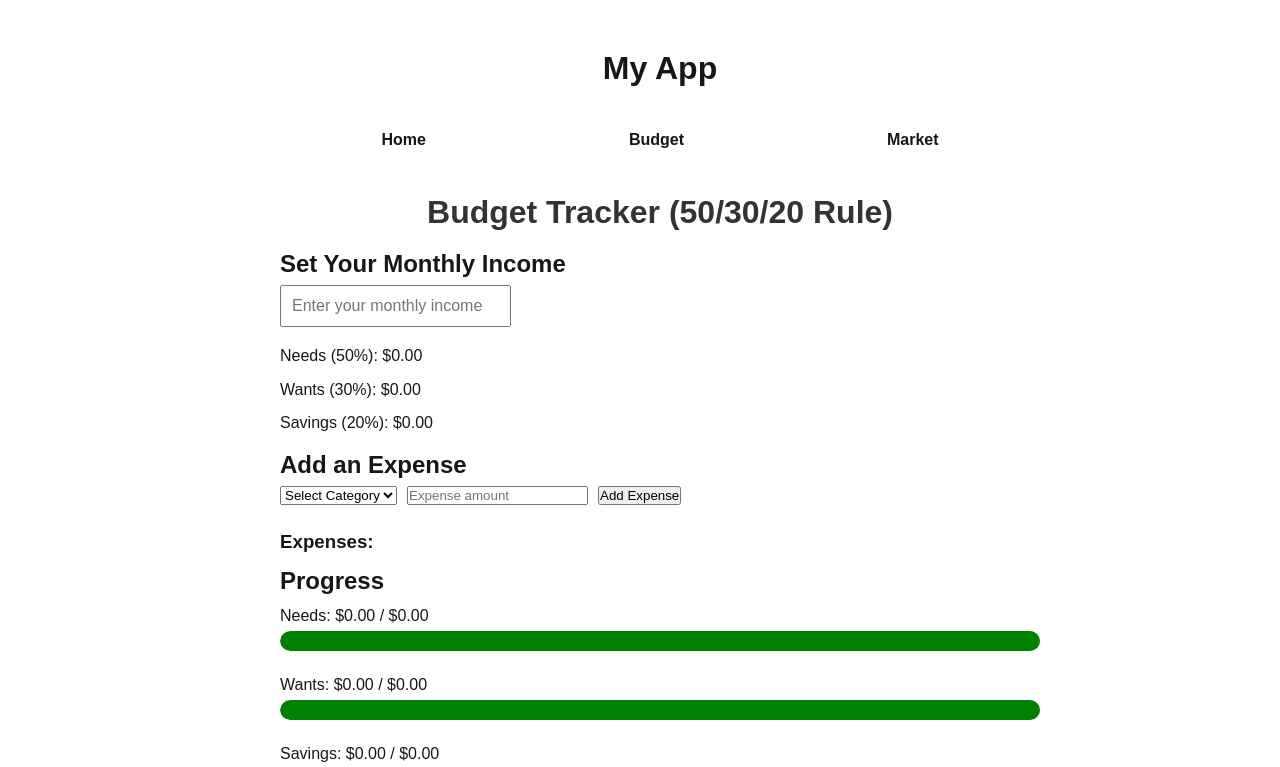
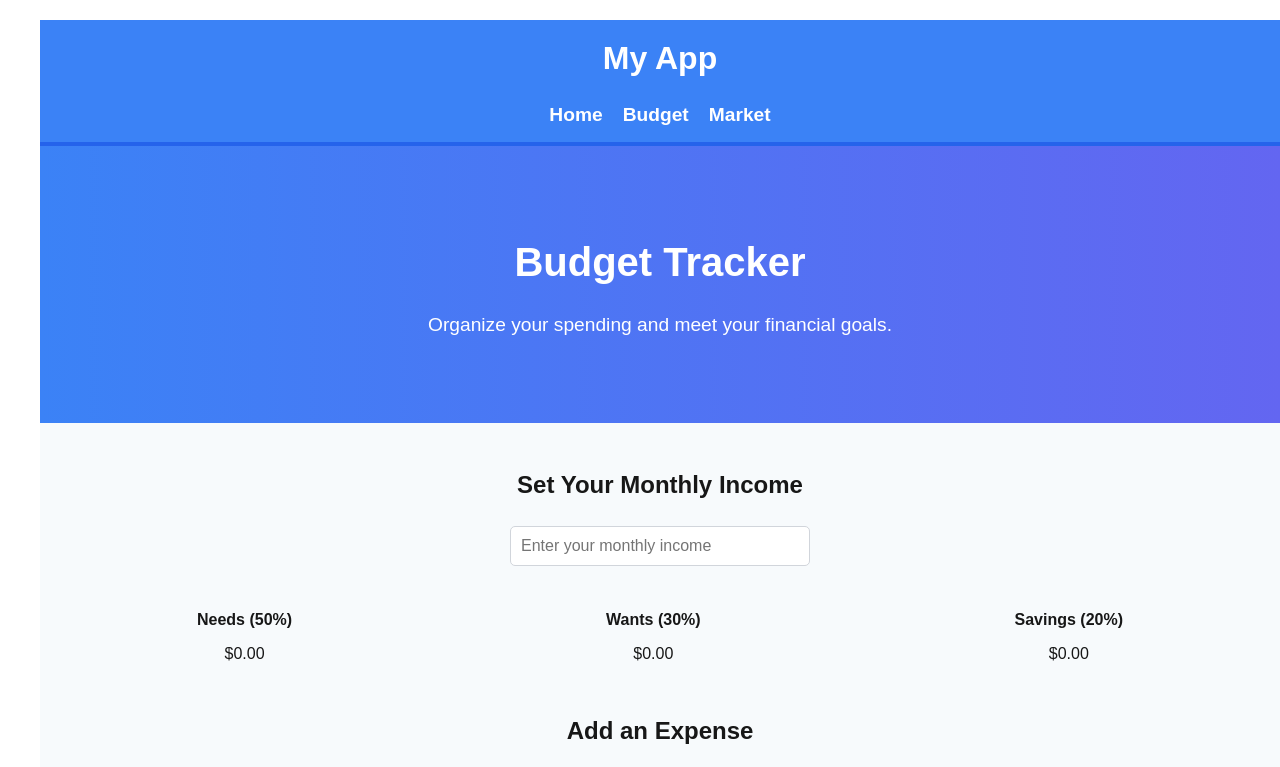
Before and after one commit to R7nX/TAMUHack25, a Next.js app in the folder tamuhack25/: page /budget in a window 1280 px wide. Shown: the top 767 px of the page. Built offline with nearby package versions, Linux system fonts and the light colour scheme.

Commit message:
fix design

```diff
--- a/tamuhack25/app/budget/budget.module.css
+++ b/tamuhack25/app/budget/budget.module.css
@@ -1,56 +1,132 @@
+/* General Page Styles */
 .container {
   font-family: Arial, sans-serif;
-  padding: 20px;
-  max-width: 800px;
-  margin: 0 auto;
+  background-color: #f7fafc;
+  min-height: 100vh;
 }
 
-.title {
+/* Hero Section */
+.hero {
+  background: linear-gradient(90deg, #3b82f6, #6366f1);
+  color: white;
   text-align: center;
-  color: #333;
+  padding: 80px 20px;
 }
 
-.budgetInput input {
-  padding: 10px;
-  font-size: 16px;
+.hero h1 {
+  font-size: 2.5rem;
+  font-weight: bold;
   margin-bottom: 10px;
 }
 
-.budgetSummary p {
-  font-size: 16px;
-  margin: 5px 0;
+.hero p {
+  font-size: 1.2rem;
 }
 
-.expenseTracker form {
-  display: flex;
-  gap: 10px;
+/* Budget Input Section */
+.budgetInput {
+  margin: 40px 0;
+  text-align: center;
+}
+
+.budgetInput h2 {
+  font-size: 1.5rem;
   margin-bottom: 20px;
 }
 
-.expenseList ul {
-  list-style: none;
-  padding: 0;
+.inputField {
+  padding: 10px;
+  font-size: 1rem;
+  border: 1px solid #d1d5db;
+  border-radius: 5px;
+  margin-bottom: 20px;
+  width: 300px;
 }
 
-.expenseList li {
-  padding: 5px 0;
-  font-size: 16px;
+.budgetSummary {
+  display: flex;
+  justify-content: space-around;
+  margin-top: 20px;
 }
 
-.progressSection .progressBar {
-  margin-bottom: 20px;
+.budgetSummary div {
+  text-align: center;
 }
 
-.progressSection .bar {
+.budgetSummary h3 {
+  font-size: 1rem;
+  margin-bottom: 5px;
+}
+
+/* Expense Tracker */
+.expenseTracker {
+  margin: 40px 0;
+  text-align: center;
+}
+
+.expenseForm {
+  display: flex;
+  justify-content: center;
+  gap: 10px;
+  margin-top: 20px;
+}
+
+.selectField {
+  padding: 10px;
+  font-size: 1rem;
+  border: 1px solid #d1d5db;
+  border-radius: 5px;
+}
+
+.addButton {
+  background-color: #3b82f6;
+  color: white;
+  padding: 10px 20px;
+  font-size: 1rem;
+  border: none;
+  border-radius: 5px;
+  cursor: pointer;
+  transition: background 0.3s ease;
+}
+
+.addButton:hover {
+  background-color: #2563eb;
+}
+
+/* Progress Section */
+.progressSection {
+  margin: 40px 0;
+}
+
+.progressGrid {
+  display: grid;
+  grid-template-columns: repeat(auto-fit, minmax(300px, 1fr));
+  gap: 20px;
+}
+
+.progressCard {
+  background: white;
+  padding: 20px;
+  border-radius: 10px;
+  box-shadow: 0px 4px 6px rgba(0, 0, 0, 0.1);
+  text-align: center;
+}
+
+.progressBar {
   width: 100%;
   height: 20px;
-  background: #f0f0f0;
+  background: #e5e7eb;
   border-radius: 10px;
   overflow: hidden;
+  margin: 10px 0;
 }
 
-.progressSection .filled {
+.filledBar {
   height: 100%;
-  border-radius: 10px 0 0 10px;
   transition: width 0.3s ease;
 }
+
+.warningText {
+  color: red;
+  font-size: 0.9rem;
+}
--- a/tamuhack25/app/budget/page.js
+++ b/tamuhack25/app/budget/page.js
@@ -33,7 +33,11 @@ export default function Budget() {
   return (
     <div className={styles.container}>
       <Header />
-      <h1 className={styles.title}>Budget Tracker (50/30/20 Rule)</h1>
+
+      <section className={styles.hero}>
+        <h1>Budget Tracker</h1>
+        <p>Organize your spending and meet your financial goals.</p>
+      </section>
 
       <section className={styles.budgetInput}>
         <h2>Set Your Monthly Income</h2>
@@ -41,11 +45,21 @@ export default function Budget() {
           type="number"
           placeholder="Enter your monthly income"
           onChange={handleIncomeChange}
+          className={styles.inputField}
         />
         <div className={styles.budgetSummary}>
-          <p>Needs (50%): ${categoryBudgets.needs.toFixed(2)}</p>
-          <p>Wants (30%): ${categoryBudgets.wants.toFixed(2)}</p>
-          <p>Savings (20%): ${categoryBudgets.savings.toFixed(2)}</p>
+          <div>
+            <h3>Needs (50%)</h3>
+            <p>${categoryBudgets.needs.toFixed(2)}</p>
+          </div>
+          <div>
+            <h3>Wants (30%)</h3>
+            <p>${categoryBudgets.wants.toFixed(2)}</p>
+          </div>
+          <div>
+            <h3>Savings (20%)</h3>
+            <p>${categoryBudgets.savings.toFixed(2)}</p>
+          </div>
         </div>
       </section>
 
@@ -59,50 +73,47 @@ export default function Budget() {
             if (category && amount) addExpense(category, amount);
             e.target.reset();
           }}
+          className={styles.expenseForm}
         >
-          <select name="category" required>
+          <select name="category" required className={styles.selectField}>
             <option value="">Select Category</option>
             <option value="needs">Needs</option>
             <option value="wants">Wants</option>
             <option value="savings">Savings</option>
           </select>
-          <input type="number" name="amount" placeholder="Expense amount" required />
-          <button type="submit">Add Expense</button>
+          <input type="number" name="amount" placeholder="Expense amount" required className={styles.inputField} />
+          <button type="submit" className={styles.addButton}>Add Expense</button>
         </form>
-        <div className={styles.expenseList}>
-          <h3>Expenses:</h3>
-          <ul>
-            {expenses.map((expense, index) => (
-              <li key={index}>
-                {expense.category}: ${expense.amount.toFixed(2)}
-              </li>
-            ))}
-          </ul>
-        </div>
       </section>
 
       <section className={styles.progressSection}>
         <h2>Progress</h2>
+        <div className={styles.progressGrid}>
           {["needs", "wants", "savings"].map((category) => {
             const spent = calculateSpent(category);
             const budget = categoryBudgets[category];
             const percentage = Math.min((spent / budget) * 100, 100);
 
             return (
-            <div key={category} className={styles.progressBar}>
-              <p>
+              <div key={category} className={styles.progressCard}>
+                <h3>
                   {category.charAt(0).toUpperCase() + category.slice(1)}: ${spent.toFixed(2)} / $
                   {budget.toFixed(2)}
-              </p>
-              <div className={styles.bar}>
+                </h3>
+                <div className={styles.progressBar}>
                   <div
-                  className={styles.filled}
-                  style={{ width: `${percentage}%`, backgroundColor: percentage > 100 ? "red" : "green" }}
+                    className={styles.filledBar}
+                    style={{
+                      width: `${percentage}%`,
+                      backgroundColor: percentage > 100 ? "red" : "green",
+                    }}
                   ></div>
                 </div>
+                {percentage > 100 && <p className={styles.warningText}>Over Budget!</p>}
               </div>
             );
           })}
+        </div>
       </section>
     </div>
   );
--- a/tamuhack25/components/header.js
+++ b/tamuhack25/components/header.js
@@ -4,20 +4,12 @@ import styles from './header.module.css'
 const Header = () =>{
     return (
         <header className={styles.header}>
-      <h1 className="text-xl font-bold">My App</h1>
-      <br></br>
+      <h1 className={styles.title}>My App</h1>
       <nav className={styles.nav}>
-        <Link href="/home">
-          Home
-        </Link>
-        <Link href="/budget">
-          Budget
-        </Link>
-        <Link href="/market">
-          Market
-        </Link>
+        <Link href="/home">Home</Link>
+        <Link href="/budget">Budget</Link>
+        <Link href="/market">Market</Link>
       </nav>
-      <br></br>
     </header>
     );
 };
--- a/tamuhack25/components/header.module.css
+++ b/tamuhack25/components/header.module.css
@@ -1,12 +1,40 @@
+/* Header Container */
 .header {
-    margin-top: 20px;
-    flex-wrap: wrap;
-    justify-content: center;
-    text-align: center;
-  }
+  margin-top: 20px;
+  display: flex;
+  flex-direction: column; /* Stack title and nav vertically */
+  align-items: center; /* Center-align title and nav */
+  justify-content: center;
+  text-align: center;
+  padding: 10px 20px;
+  background-color: #3b82f6; /* Blue background for header */
+  color: white; /* White text */
+  border-bottom: 4px solid #2563eb; /* Add a decorative bottom border */
+}
 
-.nav{
+/* Title Styling */
+.title {
+  font-size: 2rem; /* Larger font for title */
+  font-weight: bold;
+  margin-bottom: 10px; /* Space between title and nav */
+}
+
+/* Navigation Styling */
+.nav {
   display: grid;
-  grid-auto-flow : column;
+  grid-auto-flow: column; /* Horizontal navigation layout */
+  gap: 20px; /* Space between links */
   font-weight: bold;
 }
+
+/* Link Styling */
+.nav a {
+  color: white; /* White text for links */
+  text-decoration: none; /* Remove underline */
+  font-size: 1.2rem;
+  transition: color 0.3s ease; /* Smooth hover effect */
+}
+
+.nav a:hover {
+  color: #d1d5db; /* Light gray on hover */
+}
```
Lines whose indentation alone changed are shown as unchanged.
